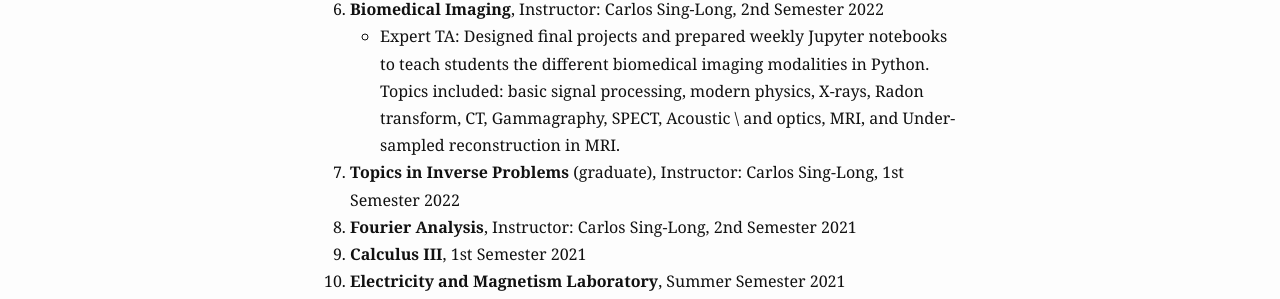
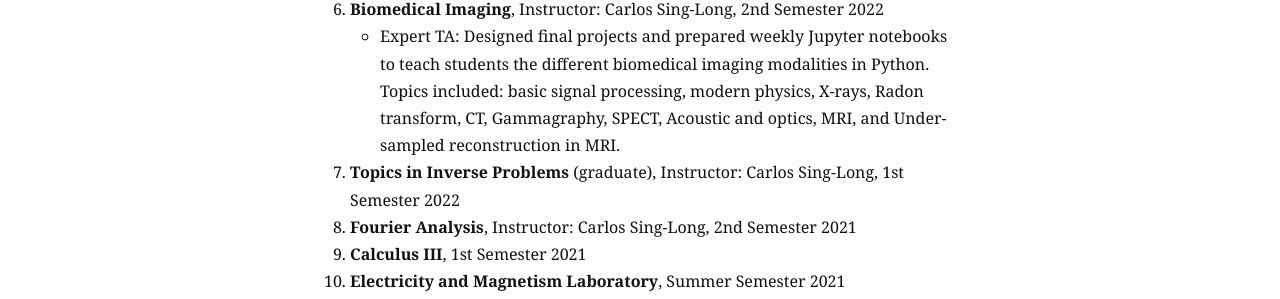
Before and after one commit to ignacontreras/ignacontreras.github.io, a Jekyll site: the page built from teaching.md, in a window 1280 px wide. Shown: the part 637-936 px from the top of the page. Built offline with Jekyll 4.4.1, drawn with Linux system fonts in a browser that asks for light colours.

```diff
--- a/teaching.md
+++ b/teaching.md
@@ -25,7 +25,7 @@ I have been <b>teaching assistant </b>  for undergraduate and graduate courses f
   </li>
   <li>
     <b>Biomedical Imaging</b>, Instructor: Carlos Sing-Long, 2nd Semester 2022
-    <ul> <li> Expert TA: Designed final projects and prepared weekly Jupyter notebooks to teach students the different biomedical imaging modalities in Python. Topics included: basic signal processing, modern physics, X-rays, Radon transform, CT, Gammagraphy, SPECT, Acoustic \ and optics, MRI, and Under-sampled reconstruction in MRI.  </li>
+    <ul> <li> Expert TA: Designed final projects and prepared weekly Jupyter notebooks to teach students the different biomedical imaging modalities in Python. Topics included: basic signal processing, modern physics, X-rays, Radon transform, CT, Gammagraphy, SPECT, Acoustic and optics, MRI, and Under-sampled reconstruction in MRI.  </li>
     </ul>
   </li>
  <li>
```
